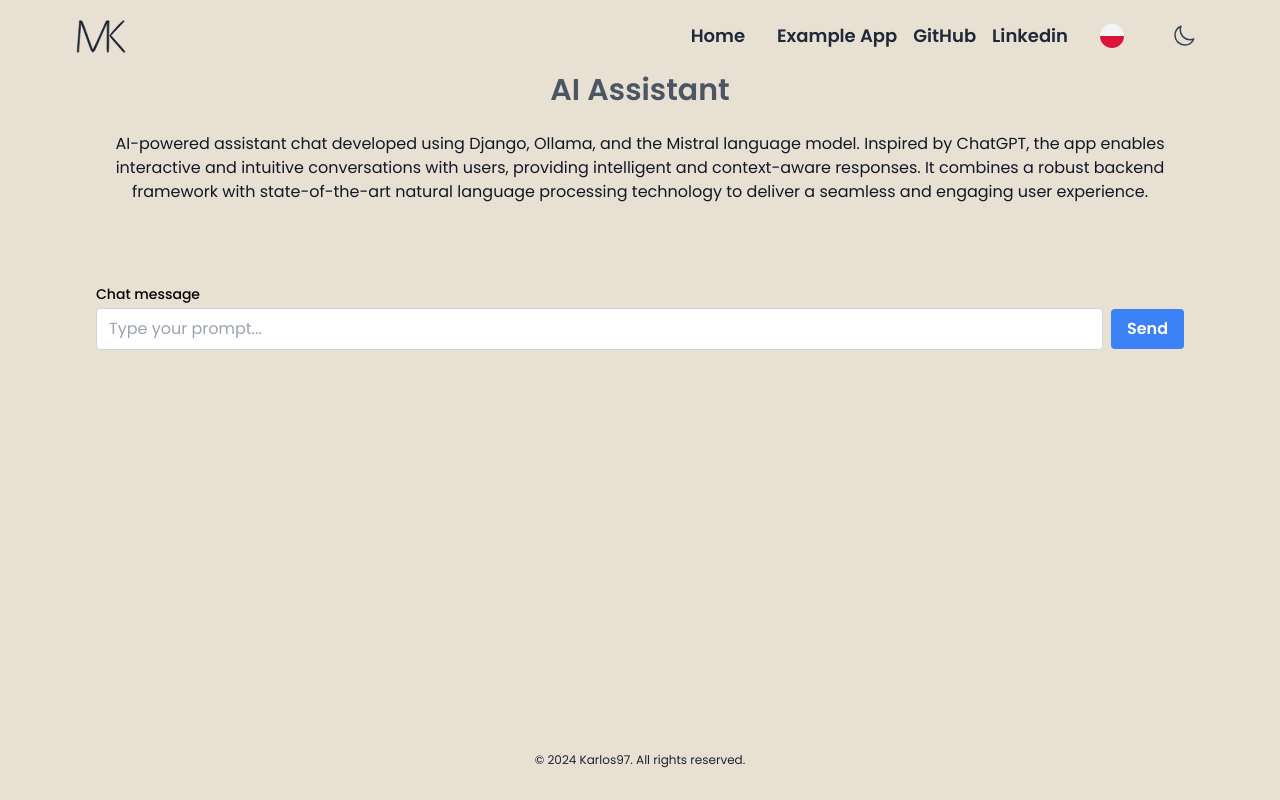
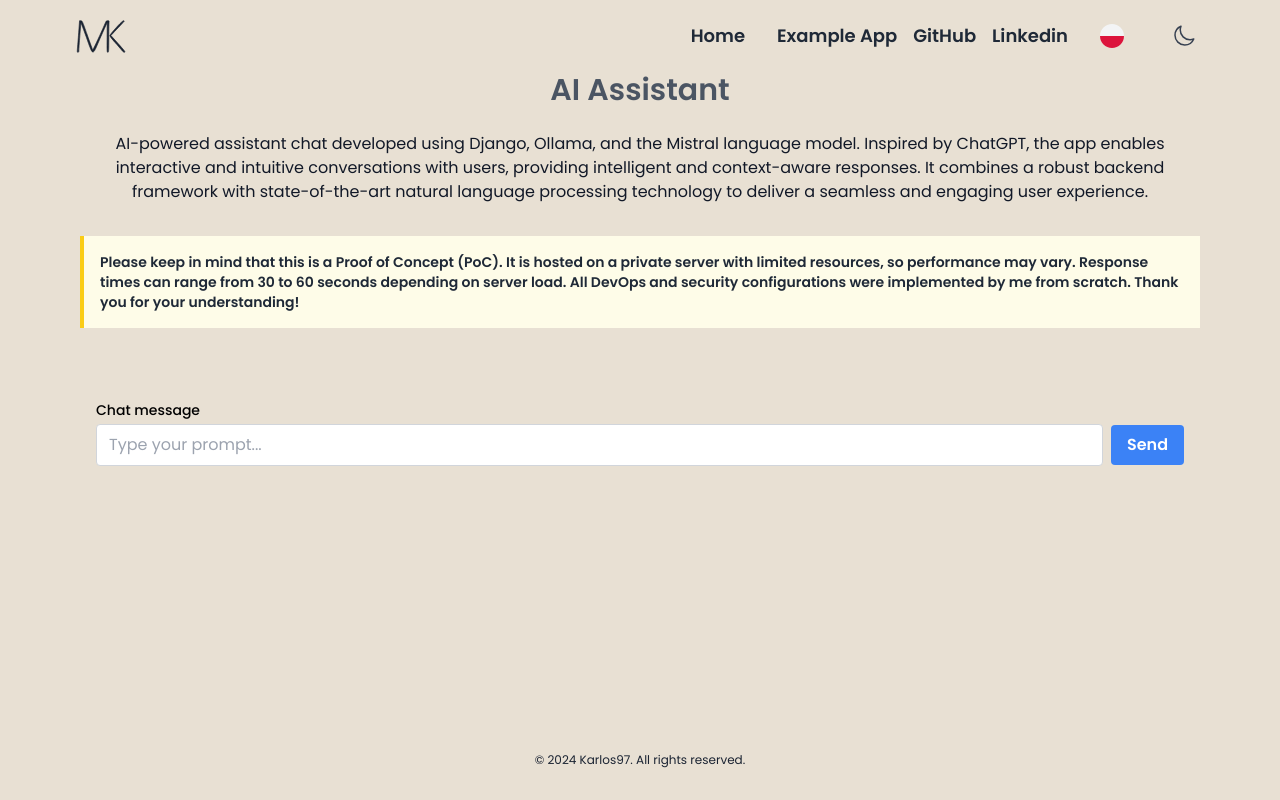
Before and after one commit to Karlos97/my-skills-overview, a React (Vite) app in the folder frontend/: page /chat in a window 1280 px wide. Built offline with nearby package versions, Linux system fonts and the light colour scheme.

Commit message:
Add reminder section

```diff
--- /dev/null
+++ b/frontend/src/components/atoms/Reminder/Reminder.tsx
@@ -0,0 +1,8 @@
+const Reminder = ({ children }: { children: React.ReactNode; }) =>
+    <div className="bg-yellow-50 border-l-4 border-yellow-400 p-4 my-6 text-sm text-gray-700">
+        <p>
+            <strong className="font-semibold text-gray-800">{children}</strong>
+        </p>
+    </div>
+
+export default Reminder;
--- a/frontend/src/components/pages/ChatPage/ChatPage.tsx
+++ b/frontend/src/components/pages/ChatPage/ChatPage.tsx
@@ -1,4 +1,5 @@
 import { useEffect, useState } from 'react';
+import Reminder from '@atoms/Reminder/Reminder';
 import ChatHistory from '@organisms/ChatHistory/ChatHistory';
 import ChatForm from '@organisms/ChatForm/ChatForm';
 import ChatIncomingAnswer from '@organisms/ChatIncomingTransfer/ChatIncomingTransfer';
@@ -47,6 +48,9 @@ const ChatPage = () => {
         <p className="text-center text-sm sm:text-base text-gray-900 dark:text-white mb-8">
           {t('chat.description')}
         </p>
+        <Reminder>
+          {t('chat.reminder')}
+        </Reminder>
       </div>
       <ChatHistory messages={messages} />
       {isLoading && <ChatIncomingAnswer response={modelResponse} />}
--- a/frontend/src/i18n/en.json
+++ b/frontend/src/i18n/en.json
@@ -69,7 +69,6 @@
     },
     "addRecordButton": "Add Record"
   },
-
   "homePage": {
     "header": "Hi there, I’m",
     "name": "Karol",
@@ -107,6 +106,7 @@
   "chat": {
     "header": "AI Assistant",
     "description": "AI-powered assistant chat developed using Django, Ollama, and the Mistral language model. Inspired by ChatGPT, the app enables interactive and intuitive conversations with users, providing intelligent and context-aware responses. It combines a robust backend framework with state-of-the-art natural language processing technology to deliver a seamless and engaging user experience.",
+    "reminder": "Please keep in mind that this is a Proof of Concept (PoC). It is hosted on a private server with limited resources, so performance may vary. Response times can range from 30 to 60 seconds depending on server load. All DevOps and security configurations were implemented by me from scratch. Thank you for your understanding!",
     "placeholder": "Type your prompt...",
     "chatLabel": "Chat message",
     "send": "Send",
--- a/frontend/src/i18n/pl.json
+++ b/frontend/src/i18n/pl.json
@@ -106,6 +106,7 @@
   "chat": {
     "header": "Asystent AI",
     "description": "Aplikacja ponizej to czat zasilony sztuczną inteligencją, opracowana z wykorzystaniem Django, Ollama i modelu językowego Mistral. Zainspirowana Chatem GPT, aplikacja umożliwia interaktywne i intuicyjne rozmowy z użytkownikami, oferując inteligentne i kontekstowo świadome odpowiedzi. Łączy solidne zaplecze technologiczne z najnowocześniejszą technologią przetwarzania języka naturalnego, zapewniając płynne i angażujące doświadczenie użytkownika.",
+    "reminder": "Proszę pamiętać, że to tylko Proof of Concept (PoC). Aplikacja jest hostowana na prywatnym serwerze o ograniczonych zasobach, więc wydajność może być różna. Czas odpowiedzi może wynosić od 30 do 60 sekund w zależności od obłożenia serwera. Cała konfiguracja DevOps oraz zabezpieczenia zostały przeze mnie zaimplementowane od zera. Dziękuję za zrozumienie!",
     "placeholder": "Zadaj pytanie...",
     "chatLabel": "Wiadomość",
     "send": "Wyślij",
```
